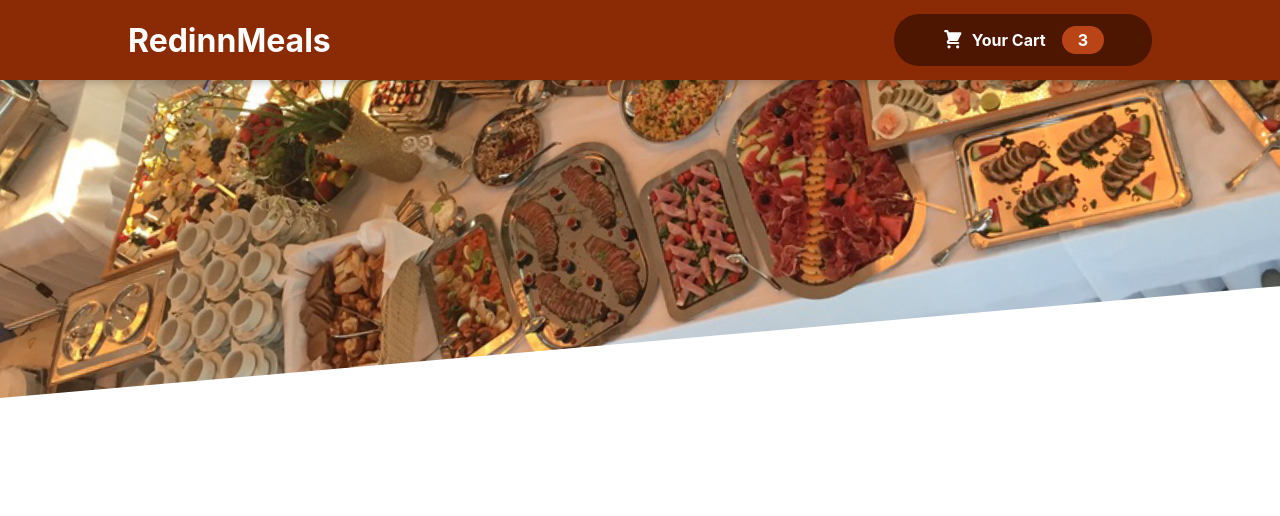
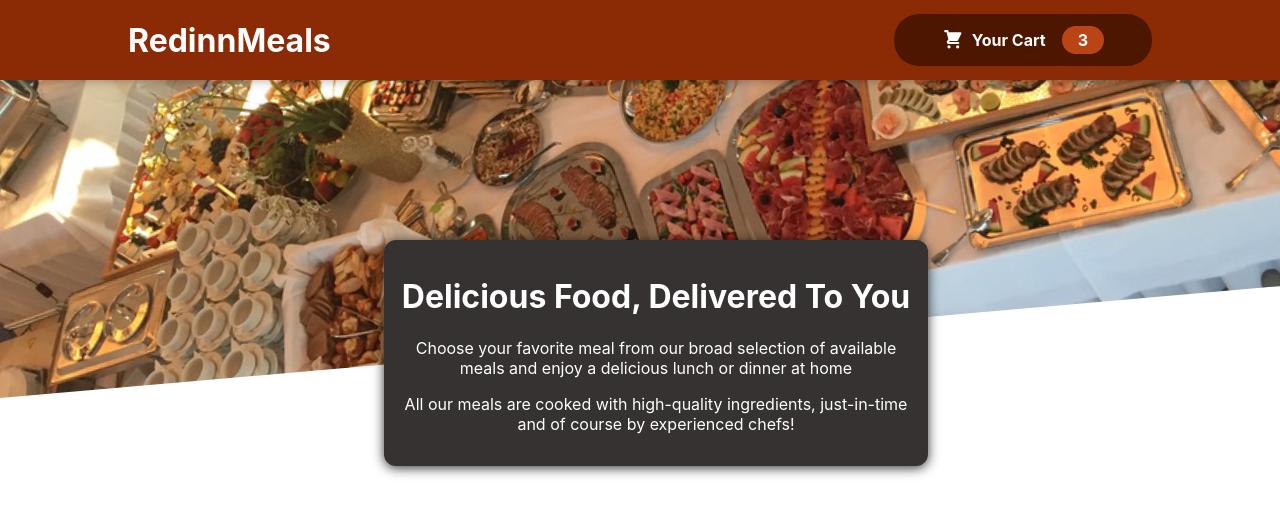
Before and after one commit to mithunmr888/my-restaurant-page, a React (Create React App) app: page / in a window 1280 px wide. Shown: the top 516 px of the page. Built offline with nearby package versions, Linux system fonts and the light colour scheme.

Commit message:
tried putting summary box

```diff
--- a/src/App.js
+++ b/src/App.js
@@ -1,11 +1,13 @@
 import "./App.css";
 import React, { Fragment } from "react";
 import MainHeader from "./components/Layout/MainHeader";
+import SummaryCard from "./components/Layout/SummaryCard";
 
 function App() {
   return (
     <Fragment>
       <MainHeader></MainHeader>
+      <SummaryCard></SummaryCard>
     </Fragment>
   );
 }
--- /dev/null
+++ b/src/components/Layout/SummaryCard.js
@@ -0,0 +1,19 @@
+import classes from "./SummaryCard.module.css";
+
+const SummaryCard = (props) => {
+  return (
+    <div className={classes.summarycard}>
+      <h1>Delicious Food, Delivered To You</h1>
+      <p>
+        Choose your favorite meal from our broad selection of available meals
+        and enjoy a delicious lunch or dinner at home
+      </p>
+      <p>
+        All our meals are cooked with high-quality ingredients, just-in-time and
+        of course by experienced chefs!
+      </p>
+    </div>
+  );
+};
+
+export default SummaryCard;
--- /dev/null
+++ b/src/components/Layout/SummaryCard.module.css
@@ -0,0 +1,15 @@
+.summarycard {
+  position: fixed;
+  background: #363232;
+  width: 40rem;
+  top: 30vh;
+  left: 30%;
+  padding: 1rem;
+  box-shadow: 0 2px 12px rgba(0, 0, 0, 0.8);
+  border-radius: 12px;
+  position: fixed;
+  width: 40%;
+  z-index: 100;
+  color: white;
+  text-align: center;
+}
```
